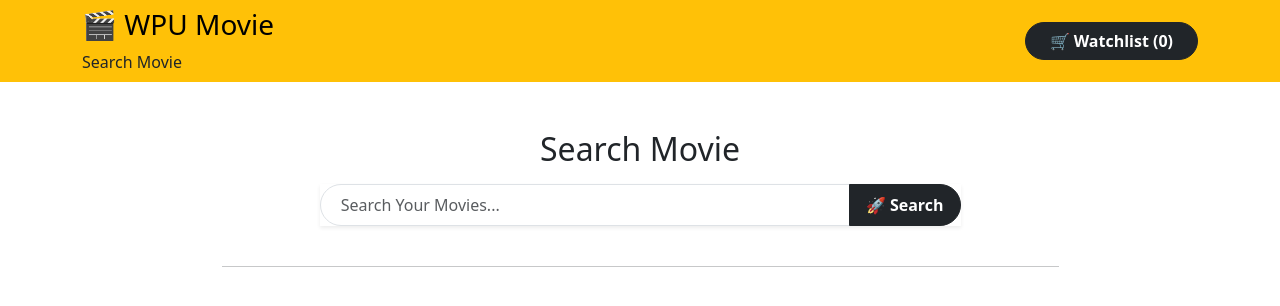
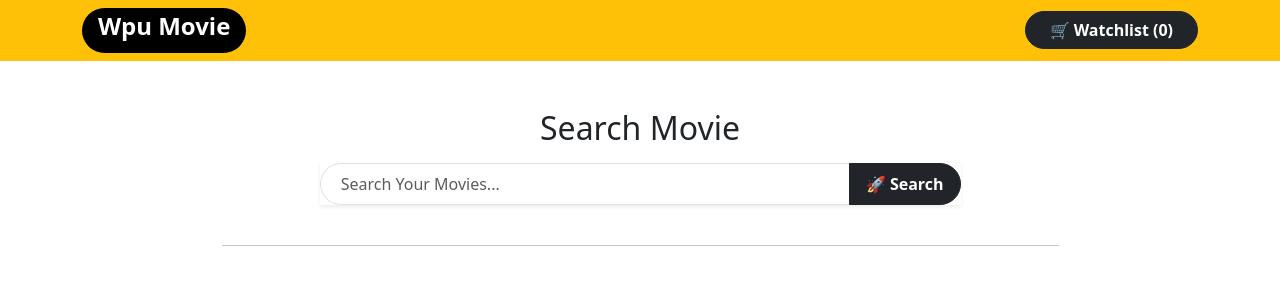
Before and after one commit to Arinka14/Project-Movies, a Next.js app: page / in a window 1280 px wide. Shown: the top 306 px of the page. Built offline with nearby package versions, Linux system fonts and the light colour scheme.

Commit message:
Merubah tampilan text Wpu Movie Dan menghapus bagian Search Movie

```diff
--- a/app/page.js
+++ b/app/page.js
@@ -73,13 +73,16 @@ return (
       <nav className="navbar navbar-expand-lg navbar-warning bg-warning">
         <div className="container">
 <div className="flex items-center space-x-3">
-  <h3 className="text-xs font-extrabold text-black tracking-wide">
-    🎬 WPU Movie
-  </h3>
-  <span className="text-xs font-semibold text-gray-800 italic">
-    Search Movie
-  </span>
+  <div className="flex items-center space-x-3">
+  <div className="bg-black rounded-pill px-3 py-1 rounded-full">
+    <h4 className="text-sm fw-semibold text-white tracking-wide">
+      Wpu Movie
+    </h4>
+  </div>
 </div>
+
+</div>
+
           <button
         className="btn btn-dark rounded-pill px-4 fw-semibold"
         onClick={() => setShowWatchList(!showWatchList)}
```
